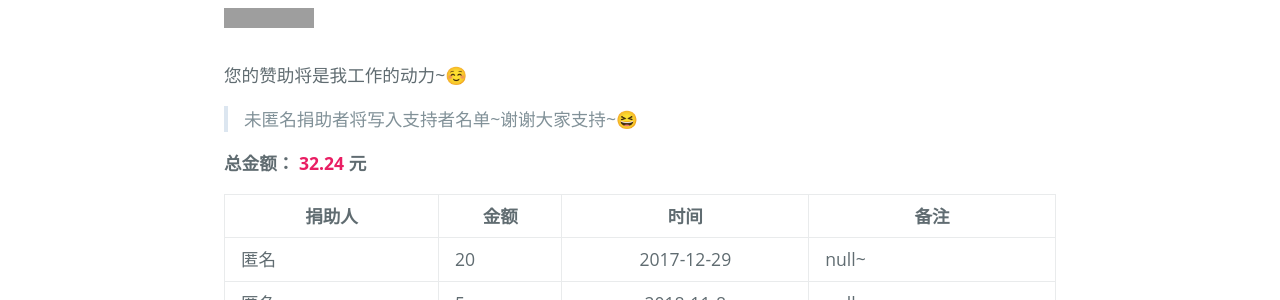
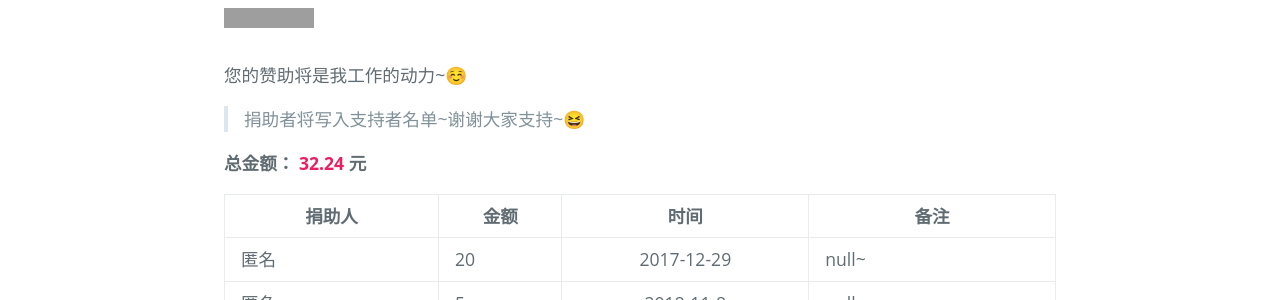
Before and after one commit to link9596/qwq, a Jekyll site: the page built from _posts/2019-2-20-Hydrogen-theme.md, in a window 1280 px wide and 900 px high, scrolled down 1662 px. Shown: the part 153-453 px from the top of the window. Built offline with Jekyll 4.4.1, drawn with Linux system fonts in a browser that asks for light colours; emoji names are drawn with the system emoji font; some web fonts are replaced; comment, search, counter and statistics services are not loaded; grey boxes are pictures that could not be loaded.

Commit message:
hydrogen发布

```diff
--- a/_posts/2019-2-20-Hydrogen-theme.md
+++ b/_posts/2019-2-20-Hydrogen-theme.md
@@ -32,7 +32,7 @@
 
 您的赞助将是我工作的动力~:relaxed:
 
-> 未匿名捐助者将写入支持者名单~谢谢大家支持~:laughing:
+> 捐助者将写入支持者名单~谢谢大家支持~:laughing:
 
 <table style="width：100%;table-layout:fixed;word-wrap:break-word;">
   <tr>
```
